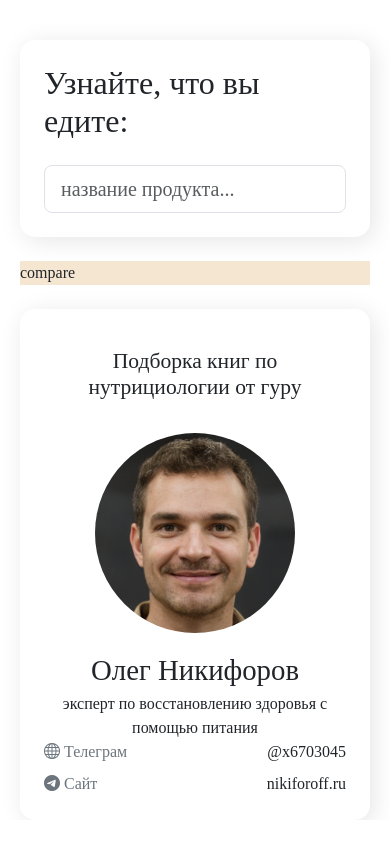
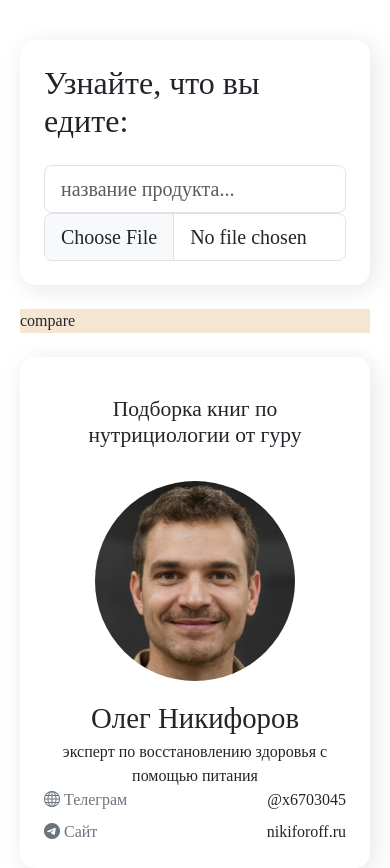
Before and after one commit to 6468831/nutri_front, a Django app: page / in a window 390 px wide. Shown: the part 70-938 px from the top of the page. Before the commit the page ends 890 px from the top, so only its background shows below. Run offline with Django 4.2, Linux system fonts and the light colour scheme; some libraries are stand-ins or nearby versions.

Commit message:
accessing phone camera

```diff
--- a/templates/index.html
+++ b/templates/index.html
@@ -17,6 +17,7 @@
                 onclick="get_suggestions(event)"
                 onkeyup="get_suggestions(event)">
             <div id='suggestions-Item' class="suggestions"></div>
+            <input class='form-control form-control-lg' type="file" name="image" accept="image/*" capture="environment">
         </div>
     </div>
     <img height='480' width='480' src="{% static 'images/salad_no_bg.png' %}" class='index-search-img'>
```
